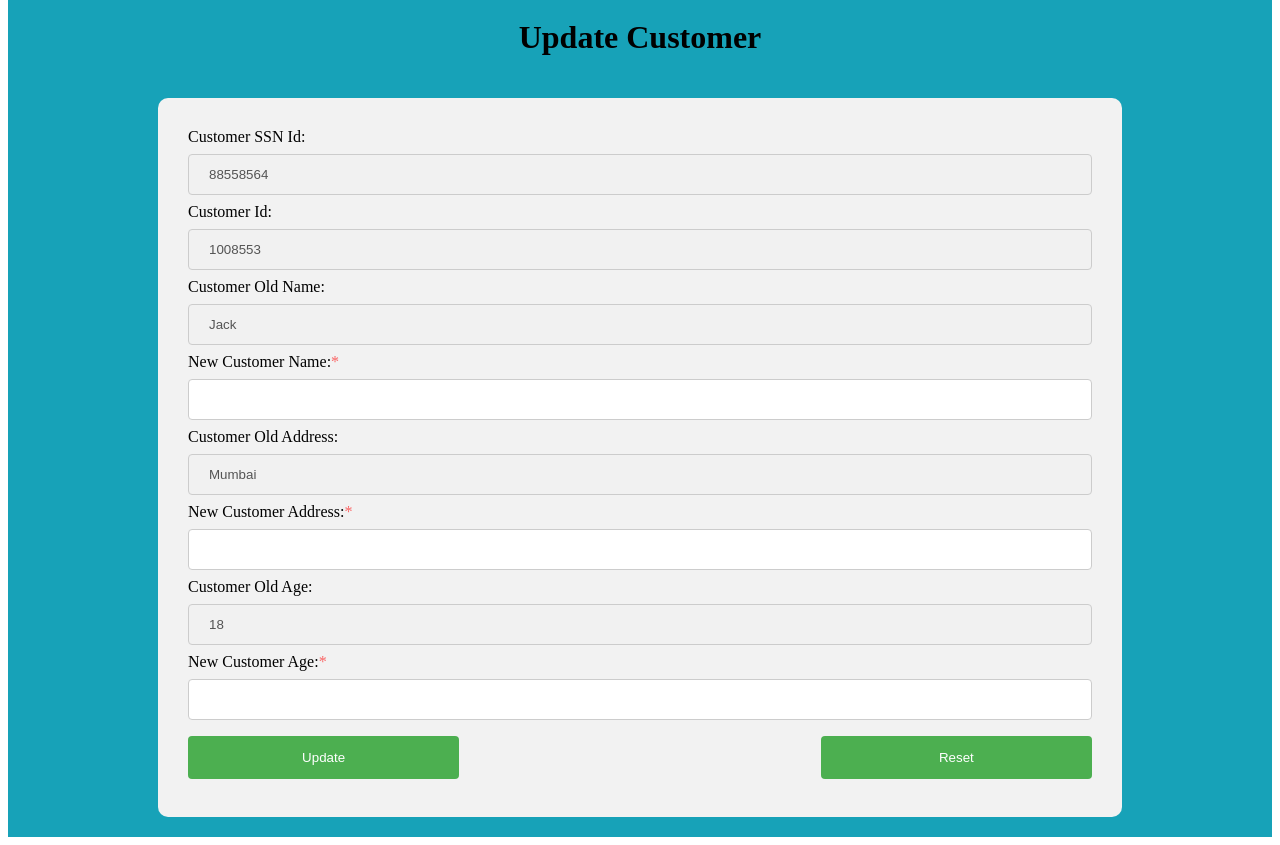
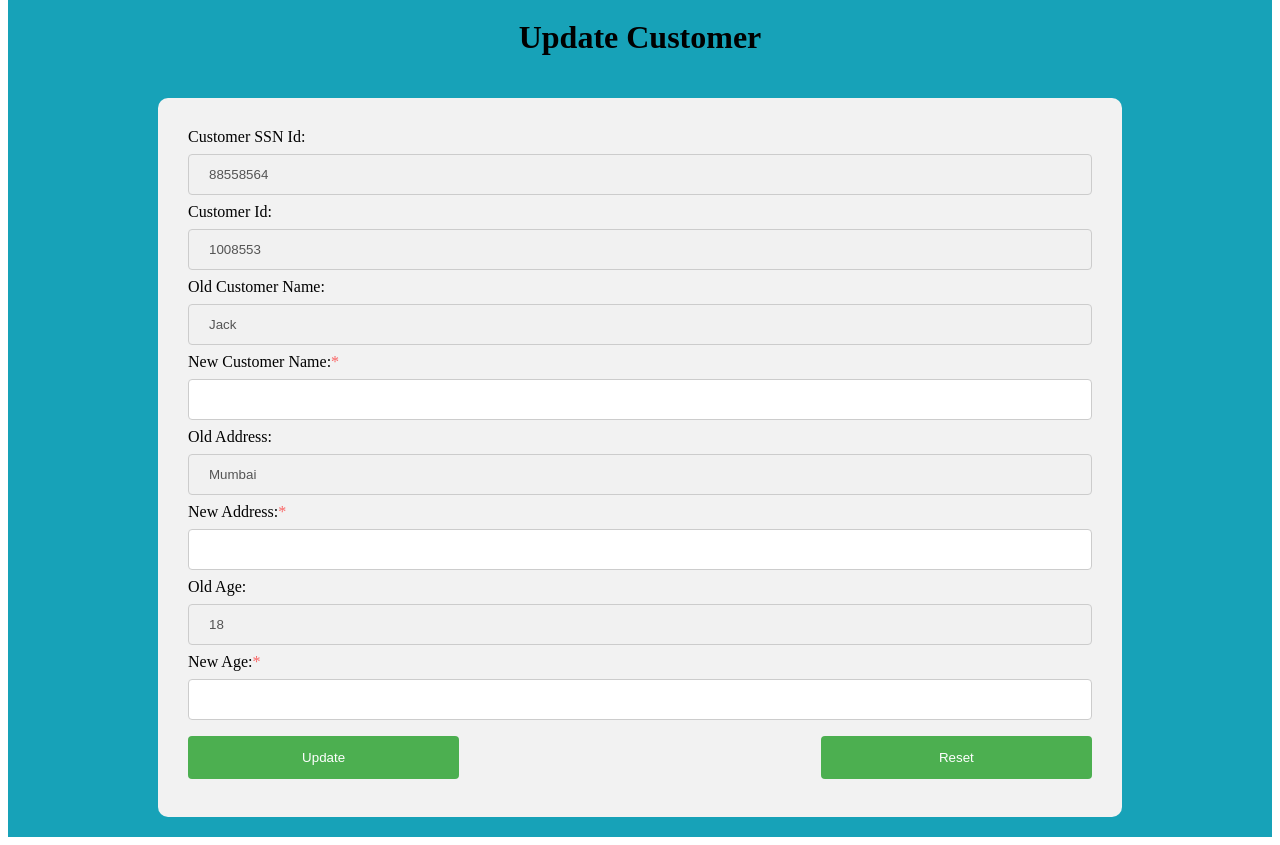
Before and after one commit to AgileCaseStudy/agile, a Flask app: template templates/update-customer.html in a window 1280 px wide. Shown: the part 76-921 px from the top of the page. Run offline with Flask 2, Linux system fonts and the light colour scheme; the template is opened without the code that fills it, so the values that code supplies are empty; some libraries are stand-ins or nearby versions.

Commit message:
Update update-customer.html

```diff
--- a/templates/update-customer.html
+++ b/templates/update-customer.html
@@ -58,25 +58,25 @@
     <input type="text" id="cust_id" name="cust_id" disabled value="1008553">
     <br>
 
-    <label>Customer Old Name:<span style="color: rgba(255, 0, 0, 0.589)"></span></label>
+    <label>Old Customer Name:<span style="color: rgba(255, 0, 0, 0.589)"></span></label>
     <input type="text" id="cust_oldnm" name="cust_oldnm" disabled value="Jack">
     <br>
 
     <label for="new_cust_name">New Customer Name:<span style="color: rgba(255, 0, 0, 0.589)">*</span></label>
     <input type="text" id="new_cust_name" name="new_cust_name">
 
-    <label>Customer Old Address:<span style="color: rgba(255, 0, 0, 0.589)"></span></label>
+    <label>Old Address:<span style="color: rgba(255, 0, 0, 0.589)"></span></label>
     <input type="text" id="cust_oldadd" name="cust_oldadd" disabled value="Mumbai">
     <br>
 
-    <label for="new_cust_add">New Customer Address:<span style="color: rgba(255, 0, 0, 0.589)">*</span></label>
+    <label for="new_cust_add">New Address:<span style="color: rgba(255, 0, 0, 0.589)">*</span></label>
     <input type="text" id="new_cust_add" name="new_cust_add">
 
-    <label>Customer Old Age:<span style="color: rgba(255, 0, 0, 0.589)"></span></label>
+    <label>Old Age:<span style="color: rgba(255, 0, 0, 0.589)"></span></label>
     <input type="text" id="cust_oldage" name="cust_oldage" disabled value="18">
     <br>
 
-    <label for="new_cust_age">New Customer Age:<span style="color: rgba(255, 0, 0, 0.589)">*</span></label>
+    <label for="new_cust_age">New Age:<span style="color: rgba(255, 0, 0, 0.589)">*</span></label>
     <input type="text" id="new_cust_age" name="new_cust_age">
 
   <div>
```
